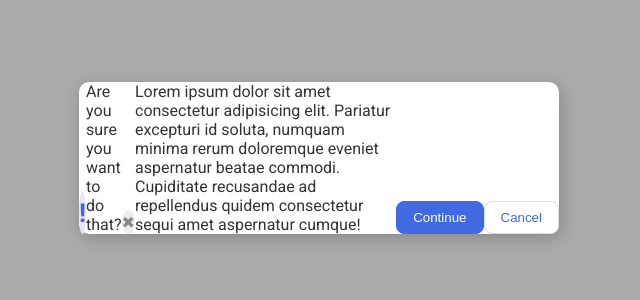
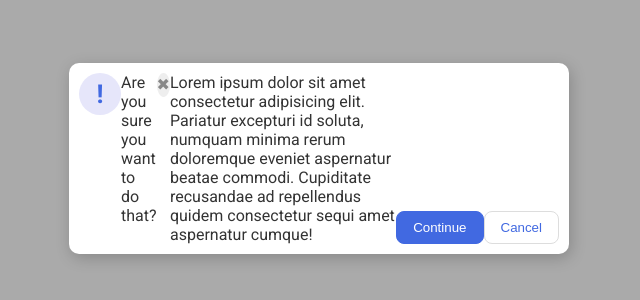
Before and after one commit to DamnnDanyo/flex, a plain HTML site: page flex-modal/index.html in a window 1280 px wide. Shown: the part 242-542 px from the top of the page, without its empty margins (321-961 px from the left). Drawn offline with Linux system fonts and the light colour scheme.

Commit message:
align icon

```diff
--- a/flex-modal/style.css
+++ b/flex-modal/style.css
@@ -13,6 +13,7 @@ body {
   display: flex;
   align-items: center;
   justify-content: center;
+
 }
 
 .modal {
@@ -21,7 +22,10 @@ body {
   border-radius: 10px;
   box-shadow: 2px 4px 16px rgba(0,0,0,.2);
   display: flex;
-  align-items: flex-end;
+  align-items: flex-start;
+  justify-content: space-evenly;
+  padding: 10px;
+
 }
 
 .icon {
@@ -33,8 +37,10 @@ body {
   height: 42px;
   border-radius: 50%;
   display: flex;
+  flex: 0 0 auto;
   align-items: center;
   justify-content: center;
+
 }
 
 .close-button {
@@ -53,6 +59,8 @@ body {
 button {
   padding: 8px 16px;
   border-radius: 8px;
+  align-self: flex-end;
+
 }
 
 button.continue {
```
